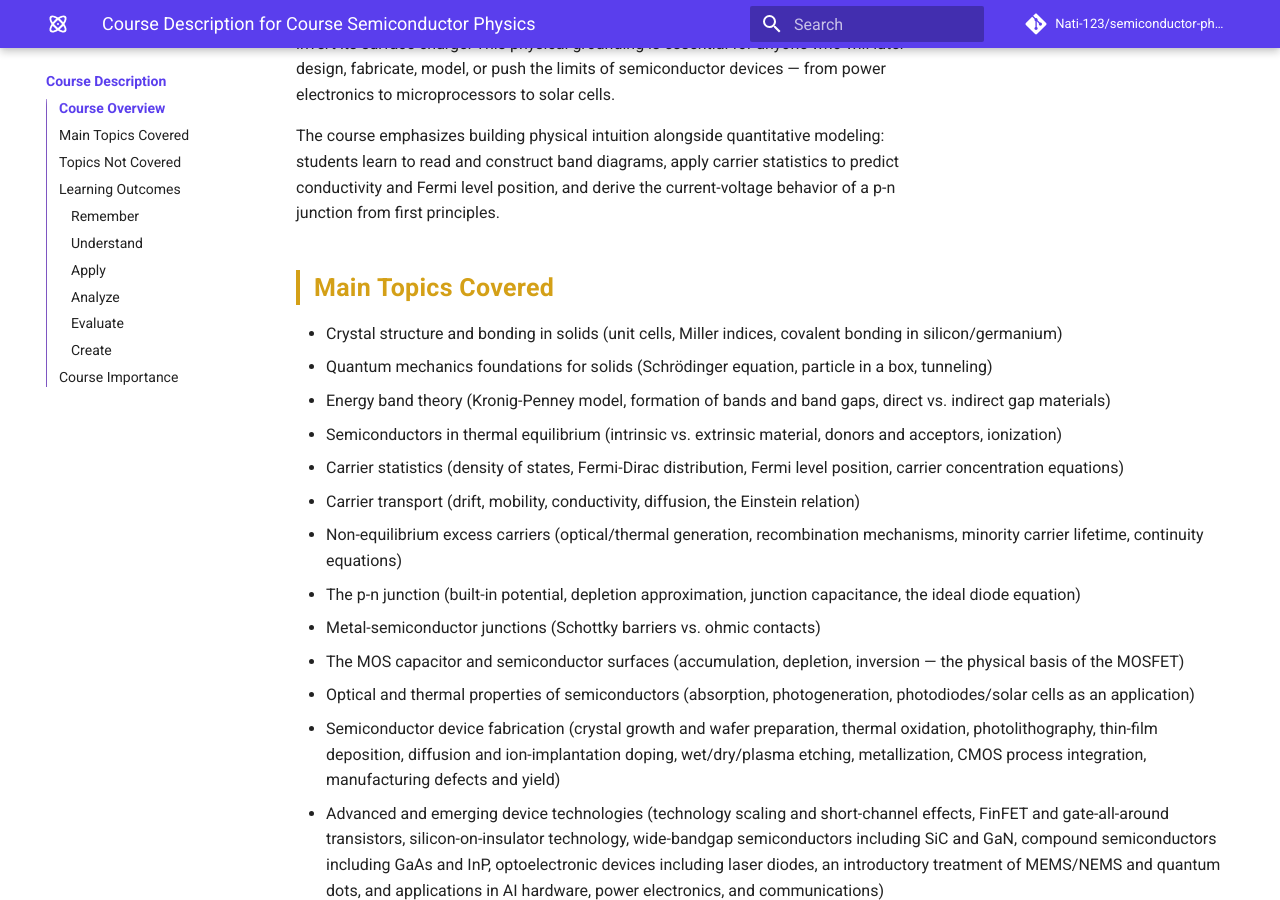
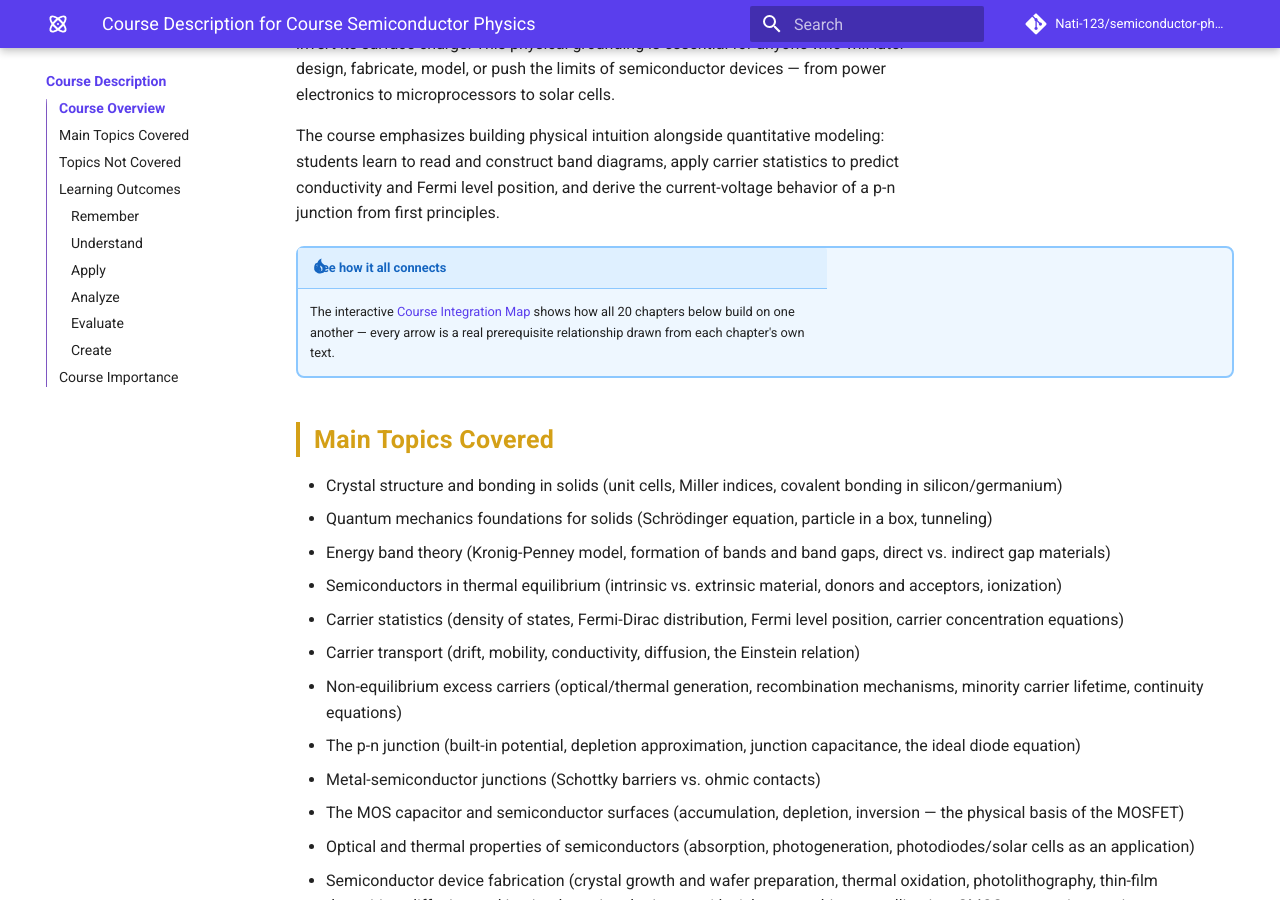
Before and after one commit to Nati-123/semiconductor-physics-textbook, an MkDocs documentation site: the page built from docs/course-description.md, in a window 1280 px wide and 900 px high, scrolled down 825 px. Built offline with MkDocs 1.6.1 and Material for MkDocs 9.7.7, drawn with Linux system fonts in a browser that asks for light colours; comment, search, counter and statistics services are not loaded.

Commit message:
Link Course Integration Map from the Course Description page
It was only reachable via Chapter 20's MicroSims nav (matching EE2301's
placement), which made it hard to discover. Adds a direct link right in
the Course Overview section where a reader would naturally look for it.

Co-Authored-By: Claude Sonnet 5 <noreply@anthropic.com>

```diff
--- a/docs/course-description.md
+++ b/docs/course-description.md
@@ -26,6 +26,9 @@ Semiconductor Physics introduces the quantum-mechanical and statistical foundati
 This course bridges introductory physics and device-level electrical engineering. Where a circuits course treats a diode or transistor as a black-box component defined by its terminal behavior, this course opens the box: it derives *why* a p-n junction rectifies, *why* doping controls conductivity over many orders of magnitude, and *why* a MOS capacitor can invert its surface charge. This physical grounding is essential for anyone who will later design, fabricate, model, or push the limits of semiconductor devices — from power electronics to microprocessors to solar cells.
 
 The course emphasizes building physical intuition alongside quantitative modeling: students learn to read and construct band diagrams, apply carrier statistics to predict conductivity and Fermi level position, and derive the current-voltage behavior of a p-n junction from first principles.
+
+!!! tip "See how it all connects"
+    The interactive [Course Integration Map](sims/course-integration-map/index.md) shows how all 20 chapters below build on one another — every arrow is a real prerequisite relationship drawn from each chapter's own text.
 
 ## Main Topics Covered
 
```
